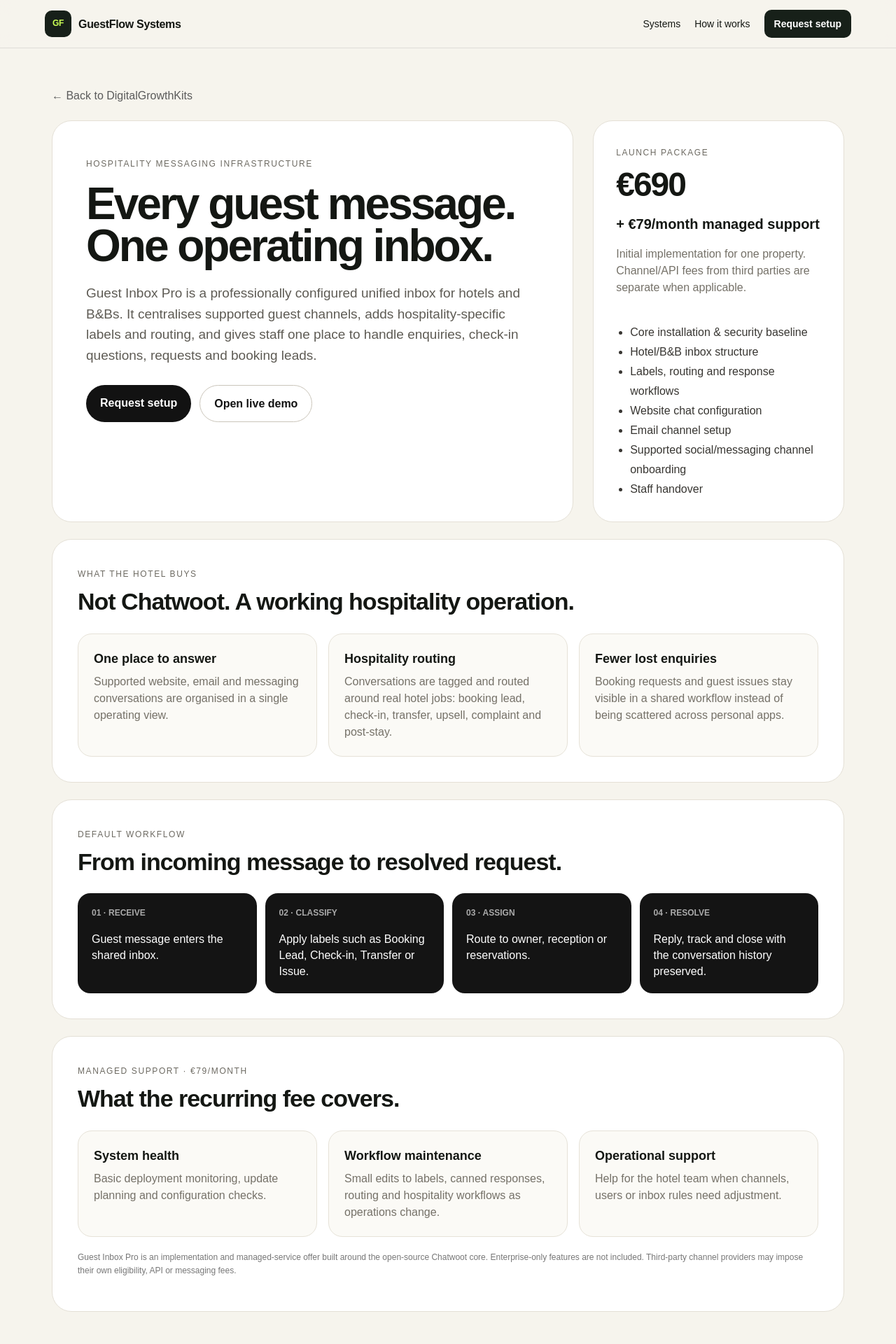
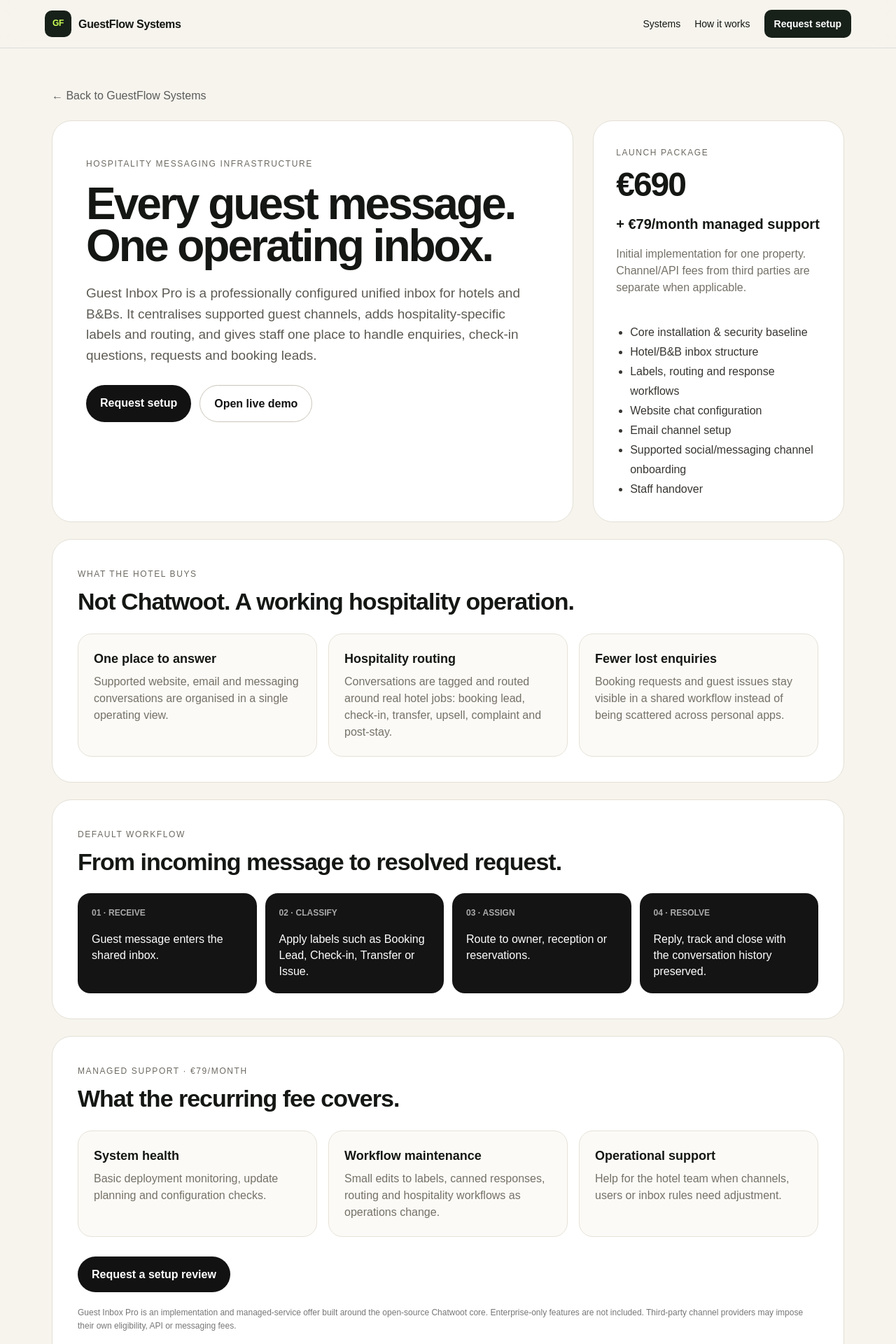
Before and after one commit to vincenzoproto/DigitalGrowthKits, a Next.js app: page /guest-inbox-pro in a window 1280 px wide. Shown: the top 1920 px of the page at 70% size. Built offline with nearby package versions, Linux system fonts and the light colour scheme.

Commit message:
Align Guest Inbox Pro page with GuestFlow conversion flow

```diff
--- a/app/guest-inbox-pro/page.tsx
+++ b/app/guest-inbox-pro/page.tsx
@@ -4,14 +4,14 @@
 export default function GuestInboxProPage() {
   return (
     <main className={styles.shell}>
-      <Link className={styles.back} href="/">← Back to DigitalGrowthKits</Link>
+      <Link className={styles.back} href="/">← Back to GuestFlow Systems</Link>
       <section className={styles.hero}>
         <div className={styles.heroCopy}>
           <span className={styles.eyebrow}>Hospitality messaging infrastructure</span>
           <h1>Every guest message.<br/>One operating inbox.</h1>
           <p className={styles.lead}>Guest Inbox Pro is a professionally configured unified inbox for hotels and B&Bs. It centralises supported guest channels, adds hospitality-specific labels and routing, and gives staff one place to handle enquiries, check-in questions, requests and booking leads.</p>
           <div className={styles.actions}>
-            <a className={styles.primary} href="mailto:info@vincenzoproto.com?subject=Guest%20Inbox%20Pro%20Setup">Request setup</a>
+            <Link className={styles.primary} href="/request-setup?product=guest-inbox-pro">Request setup</Link>
             <Link className={styles.secondary} href="/guest-inbox-pro/demo">Open live demo</Link>
           </div>
         </div>
@@ -63,6 +63,7 @@
           <div className={styles.mini}><strong>Workflow maintenance</strong><span className={styles.muted}>Small edits to labels, canned responses, routing and hospitality workflows as operations change.</span></div>
           <div className={styles.mini}><strong>Operational support</strong><span className={styles.muted}>Help for the hotel team when channels, users or inbox rules need adjustment.</span></div>
         </div>
+        <div className={styles.actions}><Link className={styles.primary} href="/request-setup?product=guest-inbox-pro">Request a setup review</Link></div>
         <p className={styles.legal}>Guest Inbox Pro is an implementation and managed-service offer built around the open-source Chatwoot core. Enterprise-only features are not included. Third-party channel providers may impose their own eligibility, API or messaging fees.</p>
       </section>
     </main>
```
